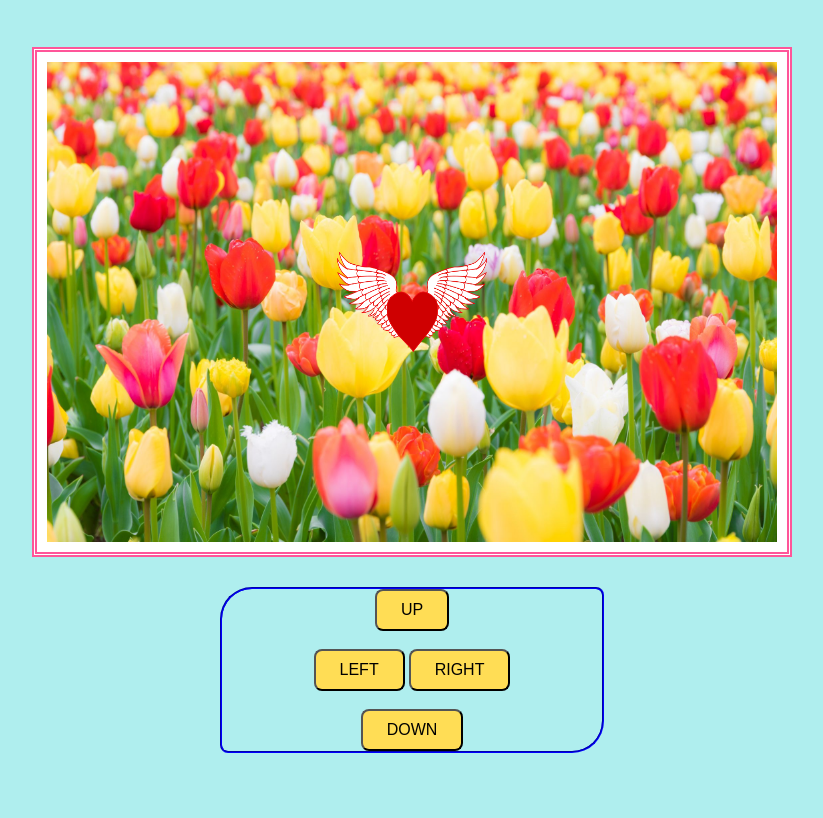
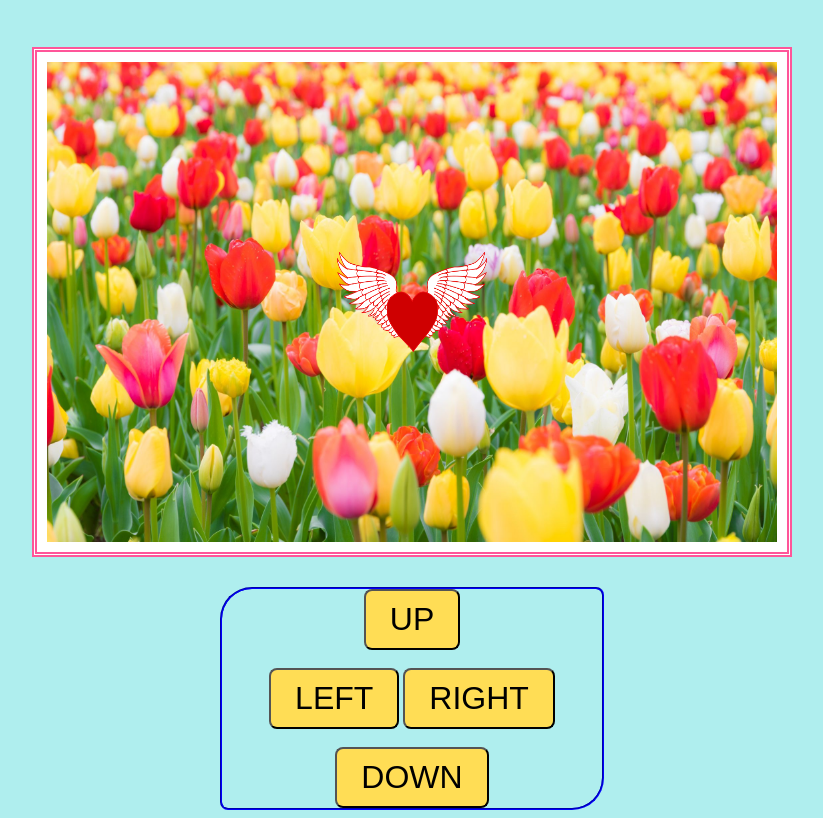
Before and after one commit to serna92/serna92.github.io, a plain HTML site: page Projects/SanValentin/SanValentin.html in a window 1280 px wide. Shown: the part 173-991 px from the top of the page, without its empty margins (228-1051 px from the left). Before the commit the page ends 934 px from the top, so only its background shows below. Drawn offline with Linux system fonts and the light colour scheme.

Commit message:
Update SanValentin.html
Increased size buttons

```diff
--- a/Projects/SanValentin/SanValentin.html
+++ b/Projects/SanValentin/SanValentin.html
@@ -11,7 +11,7 @@
 			.title {text-align: center; padding-top: 50px; color: darkorange; font-family: 'Courier New', monospace;}
 			#myCanvas {display: block; margin: auto; border:5px double #FF5599; background-color: #FFFFFF; margin-top: 50px;}
 			#controls {text-align:center; width:380px; margin: auto; margin-top: 30px; border: 2px groove #0000FF; border-radius: 32px 8px;}
-			button {text-align: center; border-radius: 8px; font-size: 16px; padding: 10px 24px; background-color: #FFDD55;}
+			button {text-align: center; border-radius: 8px; font-size: 32px; padding: 10px 24px; background-color: #FFDD55;}
 			.disable-select {-webkit-user-select: none; -moz-user-select: none; -ms-user-select: none; user-select: none;}
 
 		</style>
```
